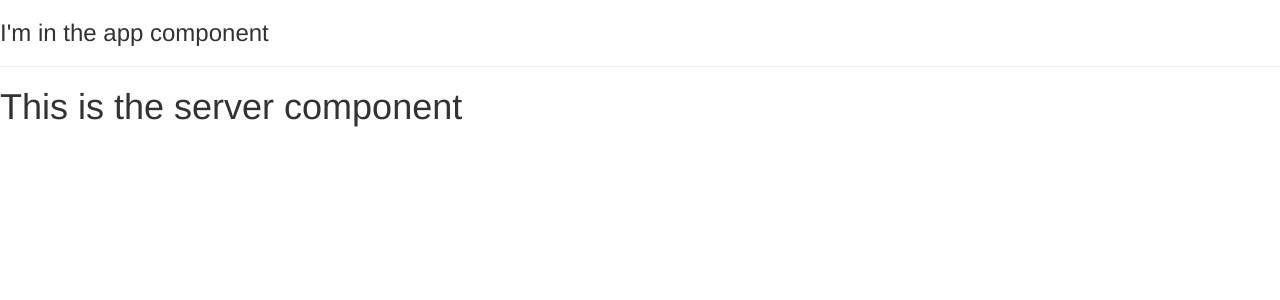
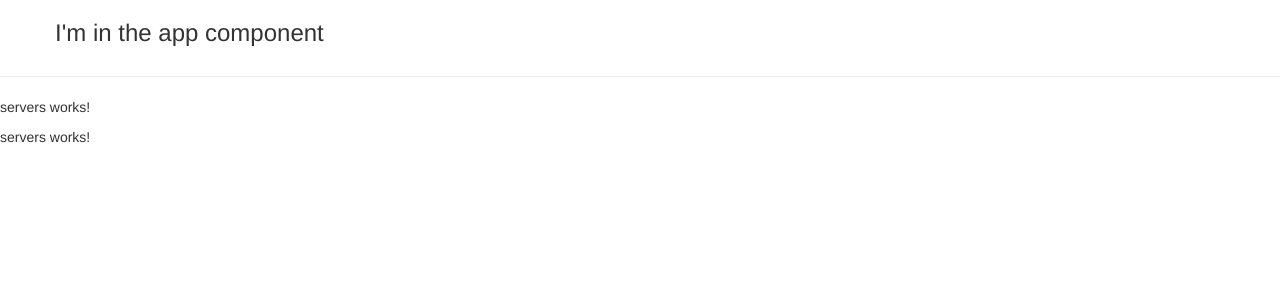
Before and after one commit to mamady310/angular2020, an Angular app: page / in a window 1280 px wide. Shown: the top 300 px of the page. Built offline with nearby package versions, Linux system fonts and the light colour scheme.

Commit message:
added div tags to app component.html

```diff
--- a/src/app/app.component.html
+++ b/src/app/app.component.html
@@ -1,3 +1,8 @@
-<h3>I'm in the app component</h3>
+<div class="container">
+    <div class="row">
+     <h3>I'm in the app component</h3>
+    </div>
+</div>
 <hr/>
-<app-server></app-server>
+<app-servers></app-servers>
+<app-servers></app-servers>
--- a/src/app/server/server.component.html
+++ /dev/null
@@ -1,3 +0,0 @@
-<h1>This is the server component</h1>
-<!-- <app-server></app-server>
-<app-server></app-server> -->
--- a/src/app/server/server.component.ts
+++ /dev/null
@@ -1,15 +0,0 @@
-import { Component, OnInit } from '@angular/core';
-
-@Component({
-  selector: 'app-server',
-  templateUrl: './server.component.html',
-  styleUrls: ['./server.component.css']
-})
-export class ServerComponent implements OnInit {
-
-  constructor() { }
-
-  ngOnInit(): void {
-  }
-
-}
--- /dev/null
+++ b/src/app/servers/servers.component.html
@@ -0,0 +1 @@
+<p>servers works!</p>
--- /dev/null
+++ b/src/app/servers/servers.component.ts
@@ -0,0 +1,15 @@
+import { Component, OnInit } from '@angular/core';
+
+@Component({
+  selector: 'app-servers',
+  templateUrl: './servers.component.html',
+  styleUrls: ['./servers.component.css']
+})
+export class ServersComponent implements OnInit {
+
+  constructor() { }
+
+  ngOnInit(): void {
+  }
+
+}
```
Also changed, not shown: src/app/app.module.ts (+5 -2 lines), src/app/servers/servers.component.css (added).
